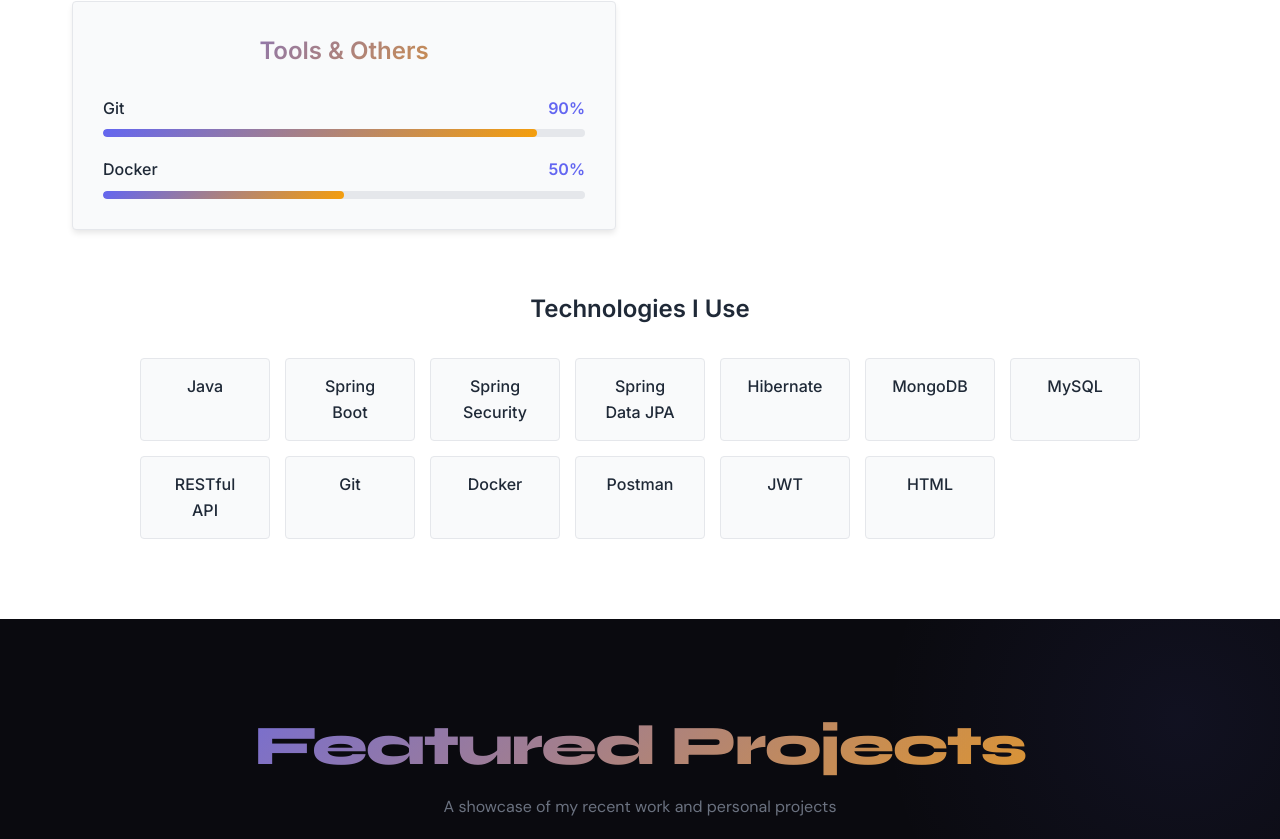
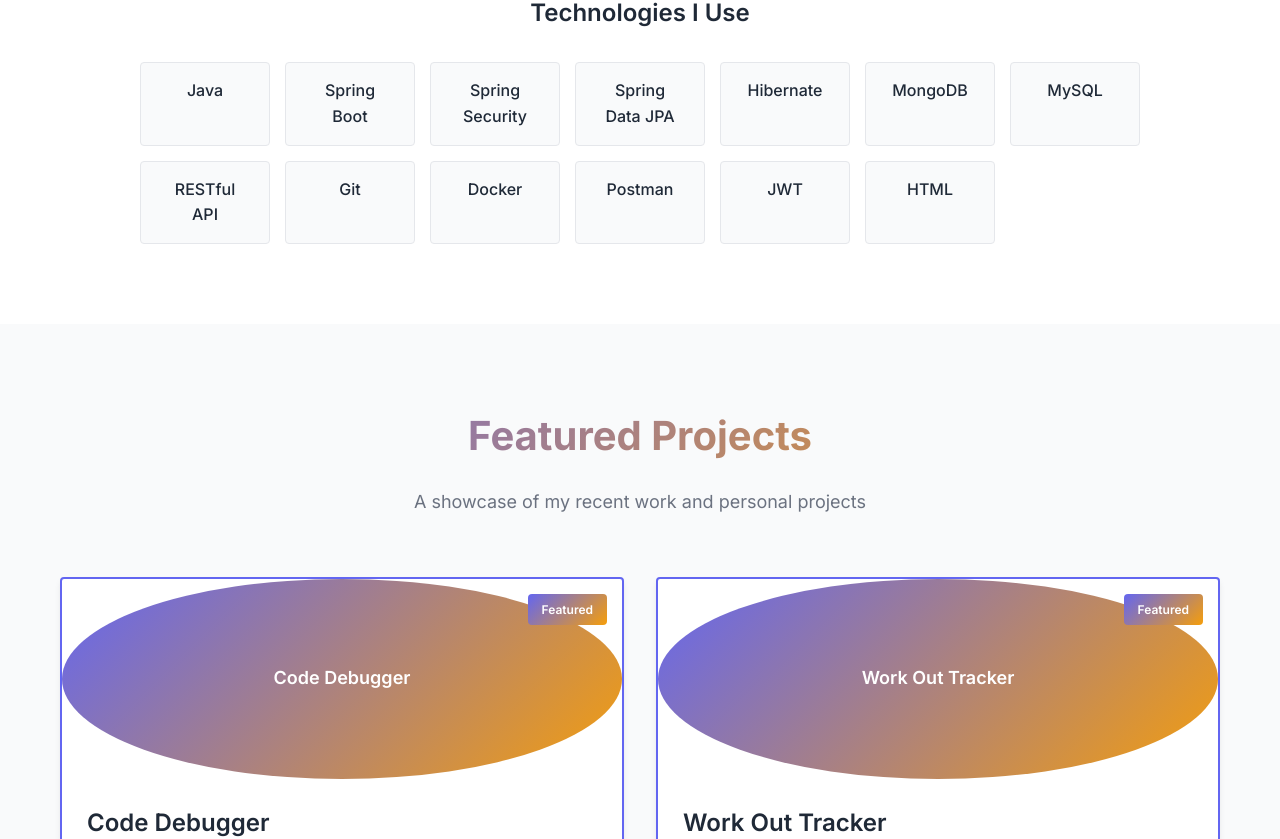
Before and after one commit to AnsariSalauddin/My_PortFolio, a React (Create React App) app: page / in a window 1280 px wide. Shown: the part 1958-2797 px from the top of the page. Built offline with nearby package versions, Linux system fonts and the light colour scheme; the HTML template or start-up script is replaced by a standard one.

Commit message:
change project style

```diff
--- a/src/components/Projects.css
+++ b/src/components/Projects.css
@@ -1,4 +1,4 @@
-/* .projects {
+.projects {
   background: var(--bg-secondary);
 }
 
@@ -225,405 +225,4 @@
     font-size: 11px;
     padding: 4px 10px;
   }
-} */
-
-
-@import url('https://fonts.googleapis.com/css2?family=Syne:wght@400;600;700;800&family=DM+Sans:wght@300;400;500&display=swap');
-
-.projects {
-  padding: 6rem 0;
-  background: #0a0a0f;
-  position: relative;
-  overflow: hidden;
 }
-
-.projects::before {
-  content: '';
-  position: absolute;
-  top: -200px;
-  right: -200px;
-  width: 600px;
-  height: 600px;
-  background: radial-gradient(circle, rgba(99, 102, 241, 0.08) 0%, transparent 70%);
-  pointer-events: none;
-}
-
-.container {
-  max-width: 1200px;
-  margin: 0 auto;
-  padding: 0 2rem;
-}
-
-.projects-header {
-  margin-bottom: 4rem;
-}
-
-.section-label {
-  font-family: 'DM Sans', sans-serif;
-  font-size: 12px;
-  font-weight: 500;
-  letter-spacing: 0.2em;
-  text-transform: uppercase;
-  color: #6366f1;
-  margin-bottom: 1rem;
-  display: flex;
-  align-items: center;
-  gap: 10px;
-}
-
-.section-label::before {
-  content: '';
-  display: inline-block;
-  width: 24px;
-  height: 1px;
-  background: #6366f1;
-}
-
-.section-title {
-  font-family: 'Syne', sans-serif;
-  font-size: clamp(2.2rem, 5vw, 3.5rem);
-  font-weight: 800;
-  color: #f8f8f8;
-  line-height: 1.1;
-  margin: 0 0 1rem;
-  letter-spacing: -0.03em;
-}
-
-.section-title span {
-  color: #6366f1;
-}
-
-.section-subtitle {
-  font-family: 'DM Sans', sans-serif;
-  font-size: 1rem;
-  color: #6b7280;
-  max-width: 400px;
-  line-height: 1.7;
-}
-
-/* Projects Grid */
-.projects-grid {
-  display: grid;
-  grid-template-columns: repeat(auto-fit, minmax(340px, 1fr));
-  gap: 1.5rem;
-}
-
-/* Project Card */
-.project-card {
-  background: #111118;
-  border: 1px solid rgba(255, 255, 255, 0.06);
-  border-radius: 16px;
-  overflow: hidden;
-  transition: transform 0.3s ease, border-color 0.3s ease, box-shadow 0.3s ease;
-  position: relative;
-  display: flex;
-  flex-direction: column;
-}
-
-.project-card:hover {
-  transform: translateY(-6px);
-  border-color: rgba(99, 102, 241, 0.3);
-  box-shadow: 0 20px 60px rgba(99, 102, 241, 0.1);
-}
-
-.project-card::before {
-  content: '';
-  position: absolute;
-  top: 0;
-  left: 0;
-  right: 0;
-  height: 1px;
-  background: linear-gradient(90deg, transparent, rgba(99, 102, 241, 0.5), transparent);
-  opacity: 0;
-  transition: opacity 0.3s ease;
-}
-
-.project-card:hover::before {
-  opacity: 1;
-}
-
-/* Image Area */
-.project-image {
-  position: relative;
-  height: 200px;
-  background: #1a1a24;
-  overflow: hidden;
-}
-
-.project-image img {
-  width: 100%;
-  height: 100%;
-  object-fit: cover;
-  opacity: 0.7;
-  transition: transform 0.4s ease, opacity 0.3s ease;
-}
-
-.project-card:hover .project-image img {
-  transform: scale(1.05);
-  opacity: 0.9;
-}
-
-/* Image Placeholder */
-.image-placeholder {
-  width: 100%;
-  height: 100%;
-  display: flex;
-  align-items: center;
-  justify-content: center;
-  background: linear-gradient(135deg, #1a1a2e 0%, #16213e 50%, #0f3460 100%);
-  position: relative;
-  overflow: hidden;
-}
-
-.image-placeholder::before {
-  content: '';
-  position: absolute;
-  width: 200px;
-  height: 200px;
-  background: rgba(99, 102, 241, 0.1);
-  border-radius: 50%;
-  top: -50px;
-  right: -50px;
-}
-
-.image-placeholder::after {
-  content: '';
-  position: absolute;
-  width: 150px;
-  height: 150px;
-  background: rgba(99, 102, 241, 0.05);
-  border-radius: 50%;
-  bottom: -30px;
-  left: -30px;
-}
-
-.image-placeholder span {
-  font-family: 'Syne', sans-serif;
-  font-size: 1.1rem;
-  font-weight: 700;
-  color: rgba(255, 255, 255, 0.15);
-  letter-spacing: 0.05em;
-  text-transform: uppercase;
-  z-index: 1;
-}
-
-/* Overlay */
-.project-overlay {
-  position: absolute;
-  inset: 0;
-  background: rgba(10, 10, 20, 0.85);
-  display: flex;
-  align-items: center;
-  justify-content: center;
-  opacity: 0;
-  transition: opacity 0.3s ease;
-  backdrop-filter: blur(4px);
-}
-
-.project-card:hover .project-overlay {
-  opacity: 1;
-}
-
-.project-links {
-  display: flex;
-  gap: 1rem;
-}
-
-.project-link {
-  width: 44px;
-  height: 44px;
-  border-radius: 50%;
-  border: 1px solid rgba(99, 102, 241, 0.4);
-  background: rgba(99, 102, 241, 0.1);
-  color: #a5b4fc;
-  display: flex;
-  align-items: center;
-  justify-content: center;
-  font-size: 1rem;
-  transition: all 0.2s ease;
-  text-decoration: none;
-}
-
-.project-link:hover {
-  background: #6366f1;
-  border-color: #6366f1;
-  color: white;
-  transform: scale(1.1);
-}
-
-/* Number Badge */
-.project-number {
-  position: absolute;
-  top: 12px;
-  left: 14px;
-  font-family: 'Syne', sans-serif;
-  font-size: 11px;
-  font-weight: 700;
-  color: rgba(99, 102, 241, 0.6);
-  letter-spacing: 0.1em;
-  z-index: 2;
-}
-
-/* Featured Badge */
-.featured-badge {
-  position: absolute;
-  top: 12px;
-  right: 14px;
-  background: rgba(99, 102, 241, 0.15);
-  border: 1px solid rgba(99, 102, 241, 0.3);
-  color: #a5b4fc;
-  font-family: 'DM Sans', sans-serif;
-  font-size: 10px;
-  font-weight: 500;
-  letter-spacing: 0.1em;
-  text-transform: uppercase;
-  padding: 3px 10px;
-  border-radius: 20px;
-  z-index: 2;
-}
-
-/* Content */
-.project-content {
-  padding: 1.5rem;
-  flex: 1;
-  display: flex;
-  flex-direction: column;
-}
-
-.project-title {
-  font-family: 'Syne', sans-serif;
-  font-size: 1.2rem;
-  font-weight: 700;
-  color: #f0f0f5;
-  margin: 0 0 0.75rem;
-  letter-spacing: -0.01em;
-}
-
-.project-description {
-  font-family: 'DM Sans', sans-serif;
-  font-size: 0.875rem;
-  color: #6b7280;
-  line-height: 1.7;
-  margin: 0 0 1.25rem;
-  flex: 1;
-}
-
-/* Tech Tags */
-.project-technologies {
-  display: flex;
-  flex-wrap: wrap;
-  gap: 6px;
-  margin-top: auto;
-}
-
-.tech-tag {
-  font-family: 'DM Sans', sans-serif;
-  font-size: 11px;
-  font-weight: 500;
-  color: #9ca3af;
-  background: rgba(255, 255, 255, 0.04);
-  border: 1px solid rgba(255, 255, 255, 0.07);
-  padding: 3px 10px;
-  border-radius: 4px;
-  transition: all 0.2s ease;
-  letter-spacing: 0.02em;
-}
-
-.project-card:hover .tech-tag {
-  border-color: rgba(99, 102, 241, 0.2);
-  color: #a5b4fc;
-}
-
-/* Footer Links */
-.project-footer {
-  display: flex;
-  align-items: center;
-  justify-content: space-between;
-  padding: 1rem 1.5rem;
-  border-top: 1px solid rgba(255, 255, 255, 0.05);
-  gap: 1rem;
-}
-
-.project-footer-link {
-  font-family: 'DM Sans', sans-serif;
-  font-size: 12px;
-  font-weight: 500;
-  color: #6b7280;
-  text-decoration: none;
-  display: flex;
-  align-items: center;
-  gap: 6px;
-  transition: color 0.2s ease;
-  letter-spacing: 0.03em;
-}
-
-.project-footer-link:hover {
-  color: #a5b4fc;
-}
-
-.project-footer-link svg {
-  width: 13px;
-  height: 13px;
-}
-
-/* CTA */
-.projects-cta {
-  text-align: center;
-  margin-top: 4rem;
-  display: flex;
-  flex-direction: column;
-  align-items: center;
-  gap: 1.5rem;
-}
-
-.projects-cta p {
-  font-family: 'DM Sans', sans-serif;
-  color: #6b7280;
-  font-size: 0.95rem;
-}
-
-.btn-primary {
-  font-family: 'DM Sans', sans-serif;
-  font-size: 0.875rem;
-  font-weight: 500;
-  color: #f8f8f8;
-  background: #6366f1;
-  border: none;
-  padding: 0.75rem 2rem;
-  border-radius: 8px;
-  text-decoration: none;
-  display: inline-flex;
-  align-items: center;
-  gap: 8px;
-  transition: all 0.2s ease;
-  letter-spacing: 0.02em;
-}
-
-.btn-primary:hover {
-  background: #4f46e5;
-  transform: translateY(-2px);
-  box-shadow: 0 8px 25px rgba(99, 102, 241, 0.35);
-}
-
-/* Animation */
-.projects {
-  opacity: 0;
-  transform: translateY(30px);
-  transition: opacity 0.6s ease, transform 0.6s ease;
-}
-
-.projects.animate {
-  opacity: 1;
-  transform: translateY(0);
-}
-
-/* Responsive */
-@media (max-width: 768px) {
-  .projects-grid {
-    grid-template-columns: 1fr;
-  }
-
-  .section-title {
-    font-size: 2rem;
-  }
-}
```
